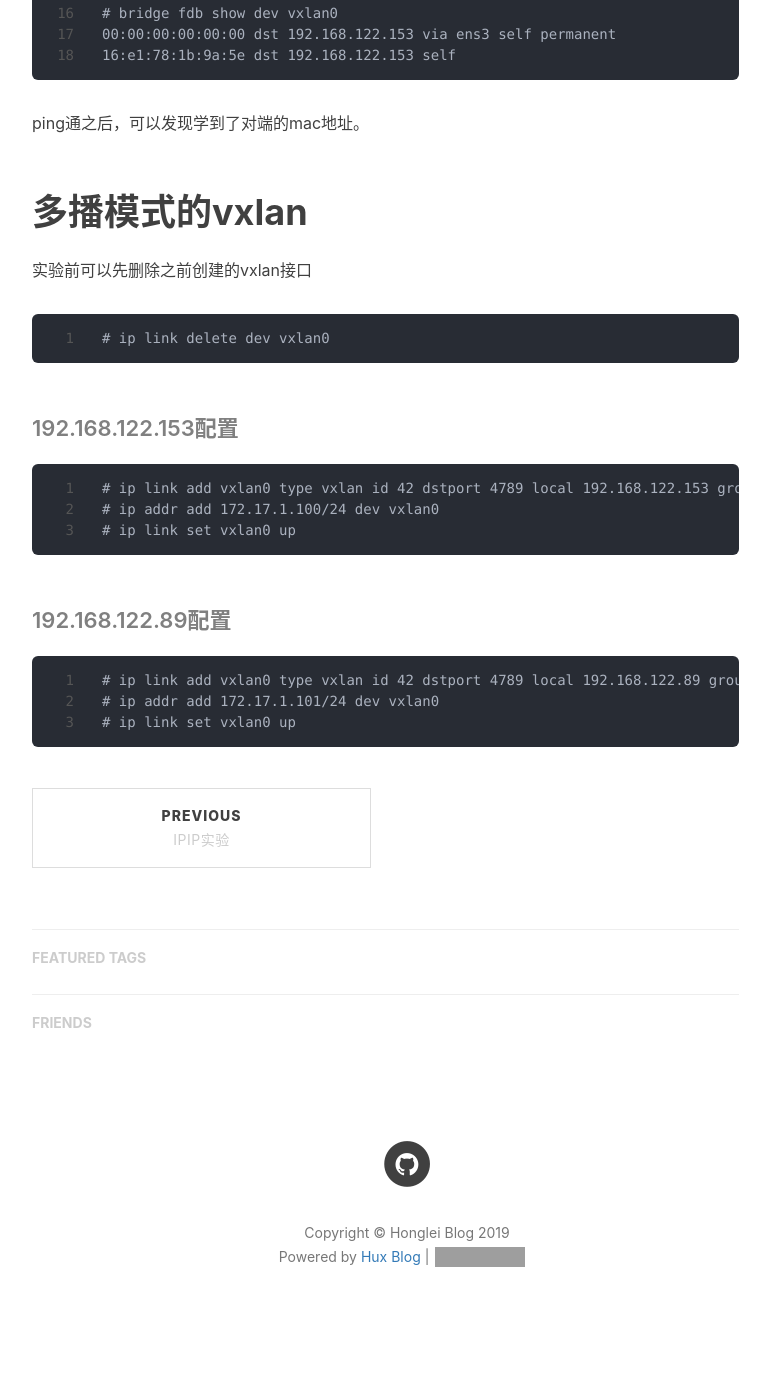
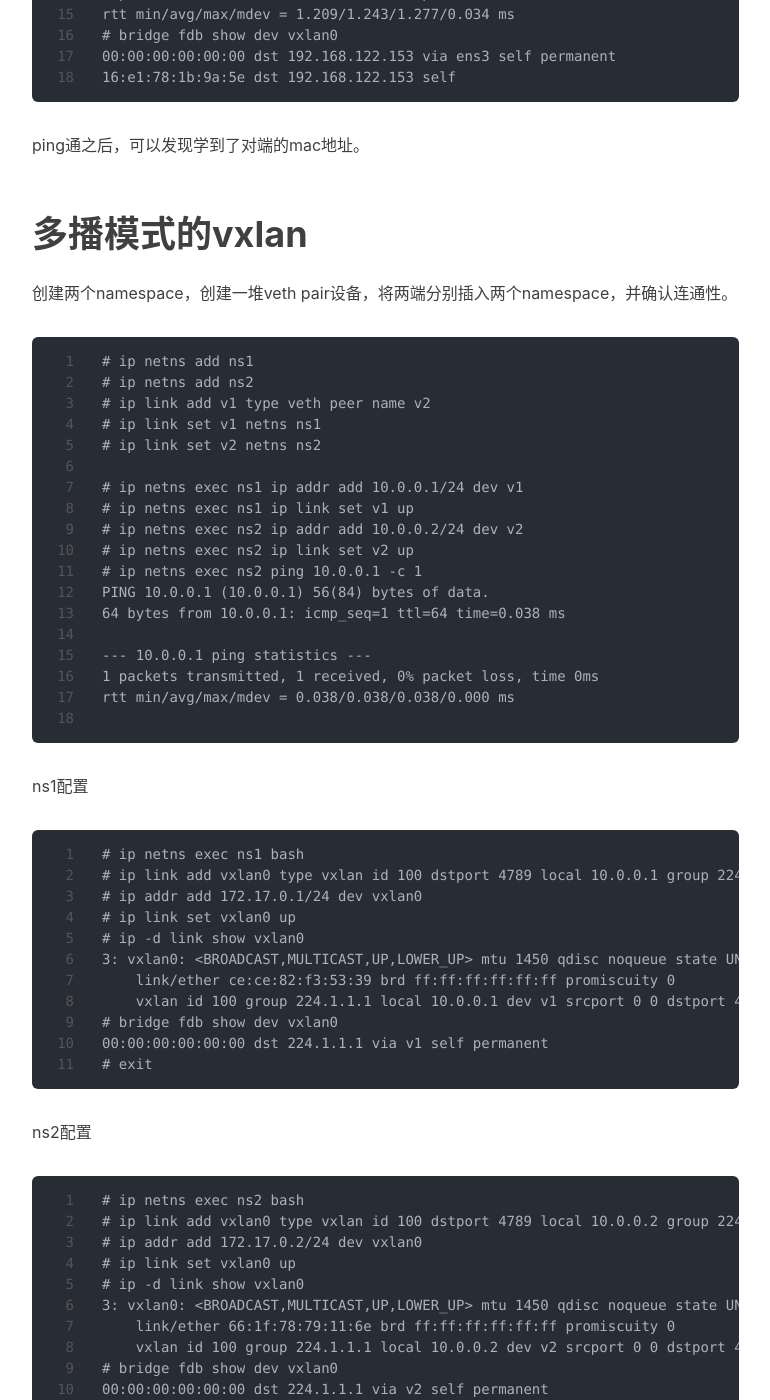
Before and after one commit to honglei24/honglei24.github.io, a Jekyll site: the page built from _posts/2019-11-27-vxlan.markdown, in a window 1280 px wide and 1400 px high, scrolled down 2534 px. Shown: the whole window, without its empty margins (233-1003 px from the left). Built offline with Jekyll 4.4.1, drawn with Linux system fonts in a browser that asks for light colours; nearby versions of some CDN libraries; formulas are drawn with MathJax 3; comment, search, counter and statistics services are not loaded; before the commit the page ends 3895 px from its top, so only the background shows below that; some of the changed text lies outside the part shown; grey boxes are pictures that could not be loaded.

Commit message:
update vxlan

````diff
--- a/_config.yml
+++ b/_config.yml
@@ -2,9 +2,9 @@
 title: Honglei Blog
 SEOTitle: 洪磊的博客 | Honglei Blog
 header-img: img/home-bg.jpg
-email: honglei24@gmail.com
+email: shaka202@gmail.com
 description: "写点啥呢。"
-keyword: "博客, 个人网站, 互联网, Web, Openstack, Kubernetes"
+keyword: "博客, 个人网站, 互联网, Openstack, Kubernetes"
 url:               # your host, for absolute URL
 baseurl: ""                             # for example, '/blog' if your blog hosted on 'host/blog'
 
--- a/_includes/head.html
+++ b/_includes/head.html
@@ -36,7 +36,7 @@
     <link rel="manifest" href="{{ site.baseurl }}/pwa/manifest.json">
 
     <!-- Favicon -->
-    <link rel="shortcut icon" href="{{ site.baseurl }}/img/favicon.ico">
+    <!--link rel="shortcut icon" href="{{ site.baseurl }}/img/favicon.ico"-->
 
     <!-- Canonical URL -->
     <link rel="canonical" href="{{ page.url | replace:'index.html','' | prepend: site.baseurl | prepend: site.url }}">
--- a/_posts/2019-11-27-vxlan.markdown
+++ b/_posts/2019-11-27-vxlan.markdown
@@ -4,15 +4,6 @@ title:  "vxlan实践"
 date:   2019-11-27 19:09:00 +0800
 categories: network vxlan
 ---
-# 实验环境
-
-|-------+----------|
-|   IP  | 操作系统  |
-|-------+----------|
-|  ----  | ----  |
-| 192.168.122.153  | CentOS8 |
-| 192.168.122.89  | CentOS8 |
-
 # 名词解释
 VXLAN(Virtual eXtensible LAN, 虚拟可扩展的局域网)，是一直overlay技术，通过三层网络搭建虚拟的二层网络。
 
@@ -23,6 +14,15 @@ VNI(VXLAN Network Identifier)，VXLAN的标识，占24bit，因此取值范围
 FDB(Forwarding DataBase)，交换机从它的所有端口接收Media Access Control (MAC)地址信息，形成MAC地址表并维护它。当交换机收到一帧数据时，它将根据自己的MAC地址表来决定是将这帧数据进行过滤还是转发。此时，维护的这张MAC表就是FDB地址表。
 
 # 点对点vxlan
+## 实验环境
+
+|-------+----------|
+|   IP  | 操作系统  |
+|-------+----------|
+|  ----  | ----  |
+| 192.168.122.153  | CentOS8 |
+| 192.168.122.89  | CentOS8 |
+
 #### 192.168.122.153配置
 创建vxlan接口， id制定的vni值，vtep两端要一致，dsport 4789是IANA分配的值，不指定的话linux会给一个默认值8472。
 ```
@@ -71,22 +71,86 @@ rtt min/avg/max/mdev = 1.209/1.243/1.277/0.034 ms
 ```
 ping通之后，可以发现学到了对端的mac地址。
 
+
 # 多播模式的vxlan
-实验前可以先删除之前创建的vxlan接口
+创建两个namespace，创建一堆veth pair设备，将两端分别插入两个namespace，并确认连通性。
 ```
-# ip link delete dev vxlan0
+# ip netns add ns1
+# ip netns add ns2
+# ip link add v1 type veth peer name v2
+# ip link set v1 netns ns1
+# ip link set v2 netns ns2
+
+# ip netns exec ns1 ip addr add 10.0.0.1/24 dev v1
+# ip netns exec ns1 ip link set v1 up
+# ip netns exec ns2 ip addr add 10.0.0.2/24 dev v2
+# ip netns exec ns2 ip link set v2 up
+# ip netns exec ns2 ping 10.0.0.1 -c 1
+PING 10.0.0.1 (10.0.0.1) 56(84) bytes of data.
+64 bytes from 10.0.0.1: icmp_seq=1 ttl=64 time=0.038 ms
+
+--- 10.0.0.1 ping statistics ---
+1 packets transmitted, 1 received, 0% packet loss, time 0ms
+rtt min/avg/max/mdev = 0.038/0.038/0.038/0.000 ms
+
 ```
 
-#### 192.168.122.153配置
+ns1配置
 ```
-# ip link add vxlan0 type vxlan id 42 dstport 4789 local 192.168.122.153 group 224.1.1.1 dev ens3
-# ip addr add 172.17.1.100/24 dev vxlan0
+# ip netns exec ns1 bash
+# ip link add vxlan0 type vxlan id 100 dstport 4789 local 10.0.0.1 group 224.1.1.1 dev v1
+# ip addr add 172.17.0.1/24 dev vxlan0
 # ip link set vxlan0 up
+# ip -d link show vxlan0
+3: vxlan0: <BROADCAST,MULTICAST,UP,LOWER_UP> mtu 1450 qdisc noqueue state UNKNOWN mode DEFAULT group default qlen 1000
+    link/ether ce:ce:82:f3:53:39 brd ff:ff:ff:ff:ff:ff promiscuity 0
+    vxlan id 100 group 224.1.1.1 local 10.0.0.1 dev v1 srcport 0 0 dstport 4789 ttl inherit ageing 300 udpcsum noudp6zerocsumtx noudp6zerocsumrx addrgenmode eui64 numtxqueues 1 numrxqueues 1 gso_max_size 65536 gso_max_segs 65535
+# bridge fdb show dev vxlan0
+00:00:00:00:00:00 dst 224.1.1.1 via v1 self permanent
+# exit
 ```
 
-#### 192.168.122.89配置
+ns2配置
 ```
-# ip link add vxlan0 type vxlan id 42 dstport 4789 local 192.168.122.89 group 224.1.1.1 dev ens3
-# ip addr add 172.17.1.101/24 dev vxlan0
+# ip netns exec ns2 bash
+# ip link add vxlan0 type vxlan id 100 dstport 4789 local 10.0.0.2 group 224.1.1.1 dev v2
+# ip addr add 172.17.0.2/24 dev vxlan0
 # ip link set vxlan0 up
+# ip -d link show vxlan0
+3: vxlan0: <BROADCAST,MULTICAST,UP,LOWER_UP> mtu 1450 qdisc noqueue state UNKNOWN mode DEFAULT group default qlen 1000
+    link/ether 66:1f:78:79:11:6e brd ff:ff:ff:ff:ff:ff promiscuity 0
+    vxlan id 100 group 224.1.1.1 local 10.0.0.2 dev v2 srcport 0 0 dstport 4789 ttl inherit ageing 300 udpcsum noudp6zerocsumtx noudp6zerocsumrx addrgenmode eui64 numtxqueues 1 numrxqueues 1 gso_max_size 65536 gso_max_segs 65535
+# bridge fdb show dev vxlan0
+00:00:00:00:00:00 dst 224.1.1.1 via v2 self permanent
 ```
+不知道对端的vtep在那台主机上的时候，vtep会往224.1.1.1发送组播报文。
+
+在ns2里ping ns1中的vxlan0 ip地址
+```
+# ping 172.17.0.1 -c 1
+PING 172.17.0.1 (172.17.0.1) 56(84) bytes of data.
+64 bytes from 172.17.0.1: icmp_seq=1 ttl=64 time=0.084 ms
+
+--- 172.17.0.1 ping statistics ---
+1 packets transmitted, 1 received, 0% packet loss, time 0ms
+rtt min/avg/max/mdev = 0.084/0.084/0.084/0.000 ms
+# bridge fdb show dev vxlan0
+00:00:00:00:00:00 dst 224.1.1.1 via v2 self permanent
+ce:ce:82:f3:53:39 dst 10.0.0.1 self
+```
+ping通之后发现新增了一条fdb规则，ce:ce:82:f3:53:39正式ns1中vxlan0的mac地址。
+
+如果另开一个窗口在ns2中通过tcpdump抓包的话，可以看到有组播包出去。
+```
+# ip netns exec ns2 bash
+# tcpdump -i v2 -n
+tcpdump: verbose output suppressed, use -v or -vv for full protocol decode
+listening on v2, link-type EN10MB (Ethernet), capture size 262144 bytes
+18:43:23.159476 IP 10.0.0.2.44045 > 224.1.1.1.vxlan: VXLAN, flags [I] (0x08), vni 100
+IP 172.17.0.2 > 172.17.0.1: ICMP echo request, id 1979, seq 1, length 64
+18:43:23.159560 IP 10.0.0.1.44045 > 10.0.0.2.vxlan: VXLAN, flags [I] (0x08), vni 100
+IP 172.17.0.1 > 172.17.0.2: ICMP echo reply, id 1979, seq 1, length 64
+18:43:24.171318 IP 10.0.0.2.44045 > 10.0.0.1.vxlan: VXLAN, flags [I] (0x08), vni 100
+# exit
+```
+kubernetes的CNI插件flannel的vxlan模式就是通过维护fdb表和arp表来实现的。
--- a/_posts/2019-11-29-ipip.markdown
+++ b/_posts/2019-11-29-ipip.markdown
@@ -97,7 +97,7 @@ rtt min/avg/max/mdev = 0.100/0.100/0.100/0.000 ms
 # ip netns exec ns2 ip addr add 10.10.200.1 peer 10.10.100.1 dev tun1
 ```
 
-查看路由变化，测试联通性，并抓包分析。
+查看路由变化，测试连通性，并抓包分析。
 ```
 # ip netns exec ns2 route -n
 Kernel IP routing table
````
Also changed, not shown: img/avatar-hux-home.jpg (deleted), img/avatar-hux-ny.jpg (deleted), img/avatar-hux.jpg (deleted), img/blog-desktop.jpg (deleted), img/blog-keynote.jpg (deleted), img/blog-md-navbar.gif (deleted), img/blog-sidebar.jpg (deleted), img/post-bg-alibaba.jpg (deleted), img/post-bg-alitrip.jpg (deleted), img/post-bg-apple-event-2015.jpg (deleted), img/post-bg-css.jpg (deleted), img/post-bg-digital-native.jpg (deleted), img/post-bg-dreamer.jpg (deleted), img/post-bg-e2e-ux.jpg (deleted), 1 more files.
